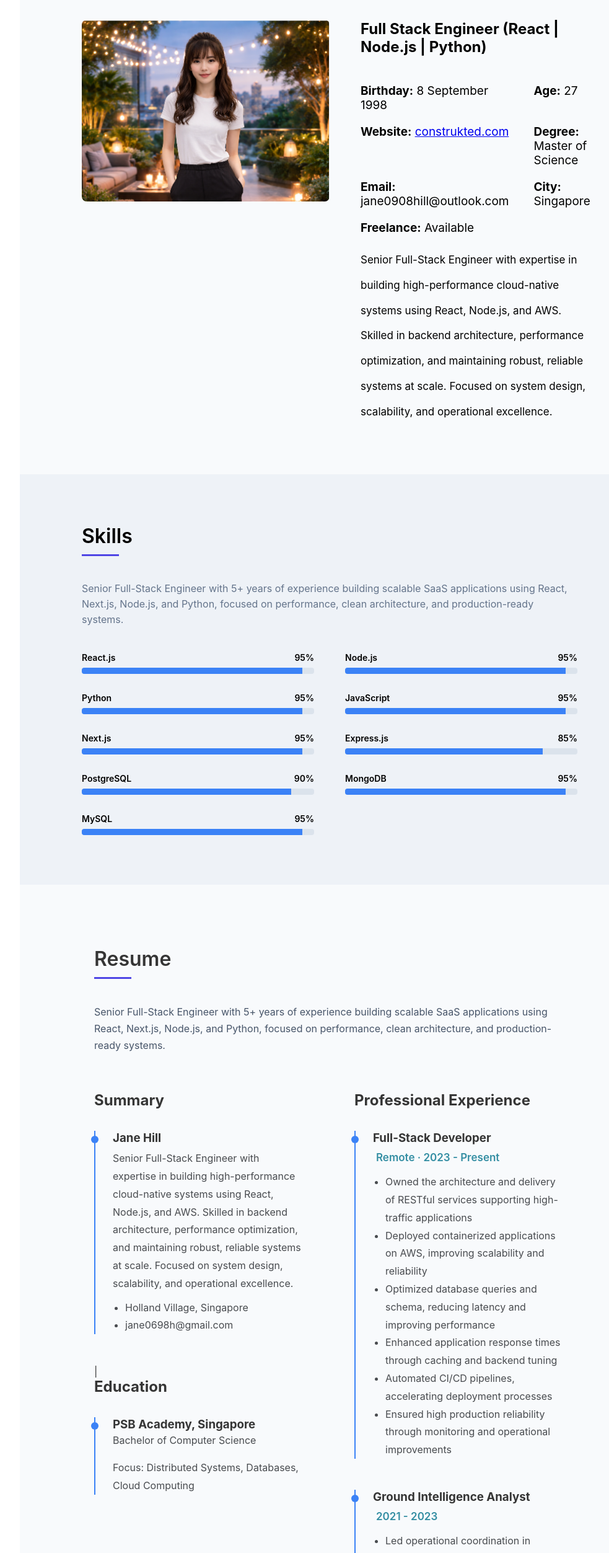
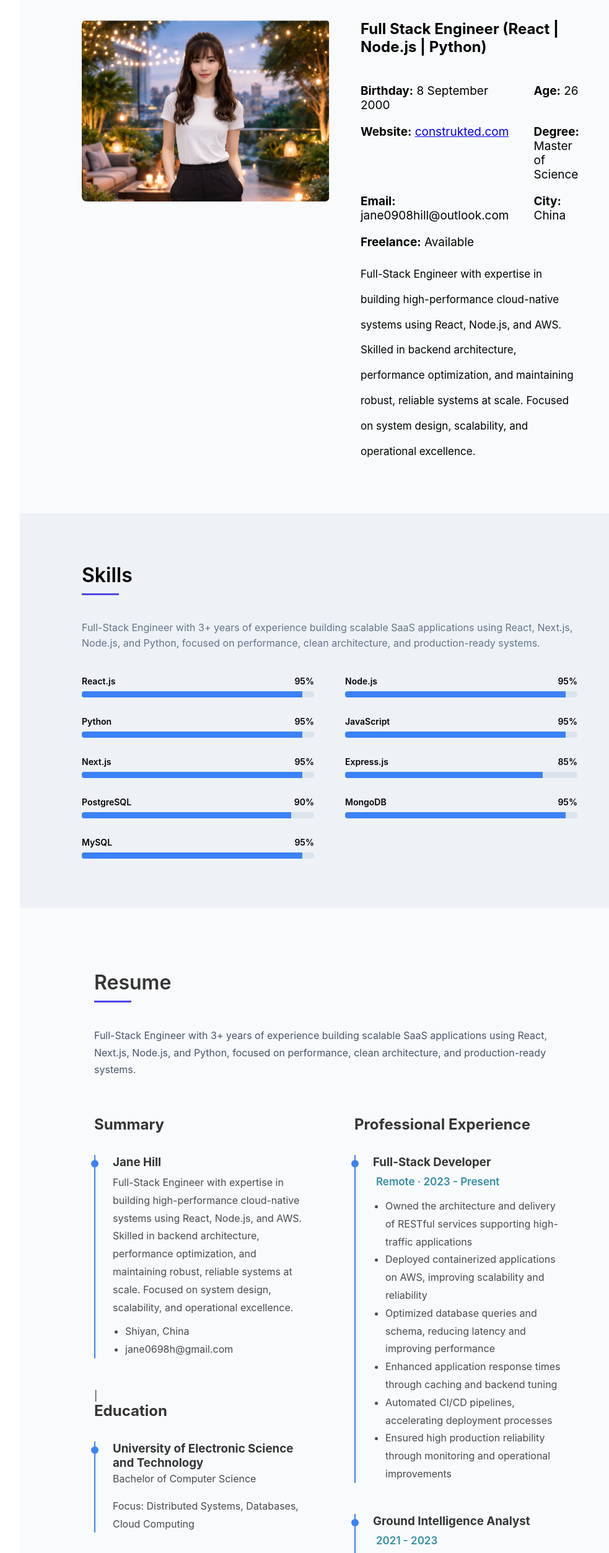
Before and after one commit to YoRHa0908/Portfolio, a Next.js app: page / in a window 1280 px wide. Shown: the part 940-3445 px from the top of the page at 62% size, without its empty margins (248-1231 px from the left). Built offline with nearby package versions, Linux system fonts and the light colour scheme.

Commit message:
fix content

```diff
--- a/app/components/Contact.tsx
+++ b/app/components/Contact.tsx
@@ -69,7 +69,7 @@ export default function Contact() {
                         </div>
                         <div>
                         <h4>Address</h4>
-                        <p>Holland Village, Singapore</p>
+                        <p>Shiyan, China</p>
                     </div>
                 </div>
 
--- a/app/components/Resume.tsx
+++ b/app/components/Resume.tsx
@@ -8,7 +8,7 @@ export default function Resume() {
         <div className="underline"></div>
 
         <p className="resume-desc">
-          Senior Full-Stack Engineer with 5+ years of experience building scalable SaaS applications using React, Next.js, Node.js, and Python, focused on performance, clean architecture, and production-ready systems.
+          Full-Stack Engineer with 3+ years of experience building scalable SaaS applications using React, Next.js, Node.js, and Python, focused on performance, clean architecture, and production-ready systems.
         </p>
 
         <div className="resume-grid">
@@ -20,10 +20,10 @@ export default function Resume() {
             <div className="resume-item">
               <h3>Jane Hill</h3>
               <p style = {{marginTop: '7px'}}>
-                Senior Full-Stack Engineer with expertise in building high-performance cloud-native systems using React, Node.js, and AWS. Skilled in backend architecture, performance optimization, and maintaining robust, reliable systems at scale. Focused on system design, scalability, and operational excellence.
+                Full-Stack Engineer with expertise in building high-performance cloud-native systems using React, Node.js, and AWS. Skilled in backend architecture, performance optimization, and maintaining robust, reliable systems at scale. Focused on system design, scalability, and operational excellence.
               </p>
               <ul>
-                <li>Holland Village, Singapore</li>
+                <li>Shiyan, China</li>
                 <li>jane0698h@gmail.com</li>
               </ul>
             </div>
@@ -33,7 +33,7 @@ export default function Resume() {
             <h2 className="resume-subtitle">Education</h2>
 
             <div className="resume-item">
-              <h3>PSB Academy, Singapore</h3>
+              <h3> University of Electronic Science and Technology</h3>
               <p>Bachelor of Computer Science</p>
               <span className="resume-date"></span>
               <p>
--- a/app/components/Skills.tsx
+++ b/app/components/Skills.tsx
@@ -21,7 +21,7 @@ export default function Skills() {
         <div className="underline"></div>
 
         <p className="skills-desc">
-          Senior Full-Stack Engineer with 5+ years of experience building scalable SaaS applications using React, Next.js, Node.js, and Python, focused on performance, clean architecture, and production-ready systems.
+          Full-Stack Engineer with 3+ years of experience building scalable SaaS applications using React, Next.js, Node.js, and Python, focused on performance, clean architecture, and production-ready systems.
         </p>
 
         <div className="skills-grid">
--- a/app/page.tsx
+++ b/app/page.tsx
@@ -65,17 +65,17 @@ export default function Home() {
                 <h3 style = {{marginBottom: '45px'}}>Full Stack Engineer (React | Node.js | Python)</h3>
 
                 <div className="info-grid">
-                  <p><strong>Birthday:</strong> 8 September 1998</p>
-                  <p><strong>Age:</strong> 27</p>
+                  <p><strong>Birthday:</strong> 8 September 2000</p>
+                  <p><strong>Age:</strong> 26</p>
                   <p><strong>Website:</strong> <a href="https://construkted.com">construkted.com</a></p>
                   <p><strong>Degree:</strong> Master of Science</p>
                   <p><strong>Email:</strong> jane0908hill@outlook.com</p>
-                  <p><strong>City:</strong> Singapore</p>
+                  <p><strong>City:</strong> China</p>
                   <p><strong>Freelance:</strong> Available</p>
                 </div>
 
                 <p className="about-text">
-                  Senior Full-Stack Engineer with expertise in building high-performance cloud-native systems using React, Node.js, and AWS. Skilled in backend architecture, performance optimization, and maintaining robust, reliable systems at scale. Focused on system design, scalability, and operational excellence.
+                  Full-Stack Engineer with expertise in building high-performance cloud-native systems using React, Node.js, and AWS. Skilled in backend architecture, performance optimization, and maintaining robust, reliable systems at scale. Focused on system design, scalability, and operational excellence.
                 </p>
               </div>
             </div>
```
Also changed, not shown: public/bg.png (deleted), 1 other file (tests, documents, lock files or other folders).
